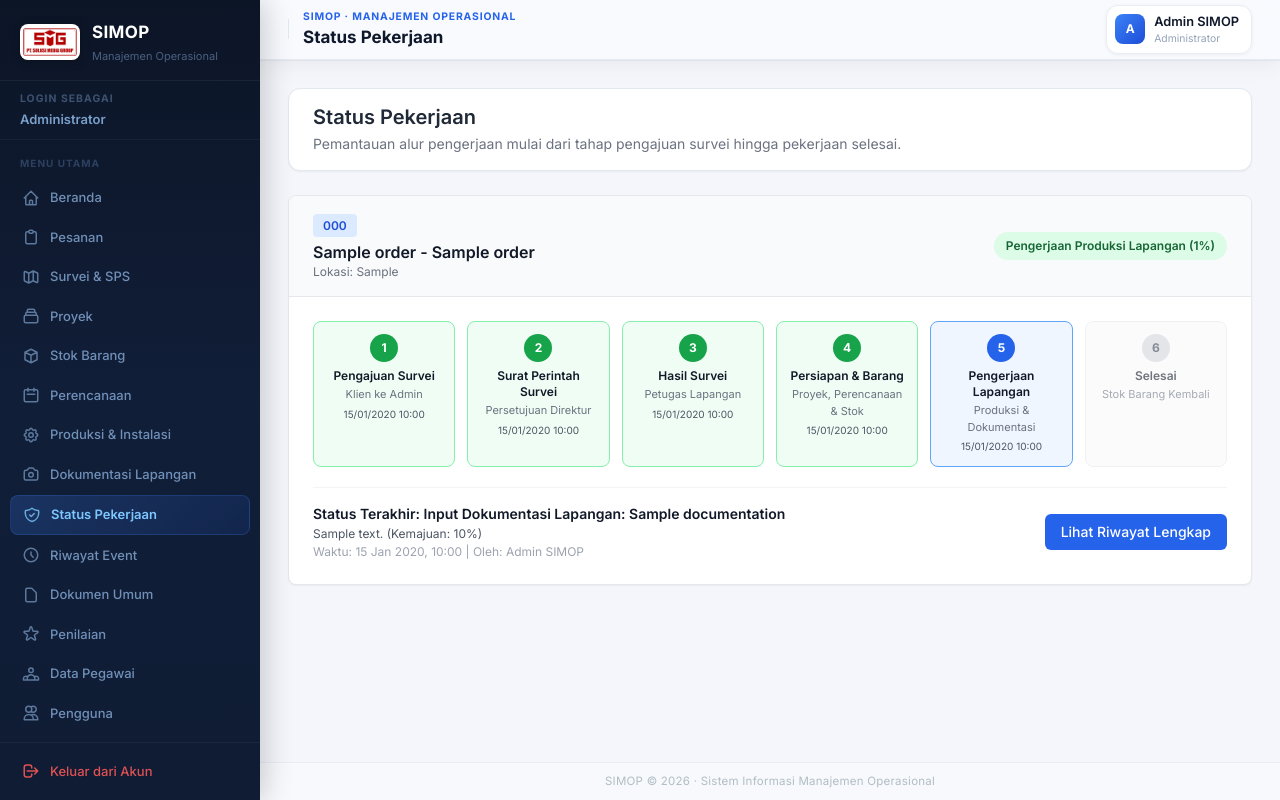
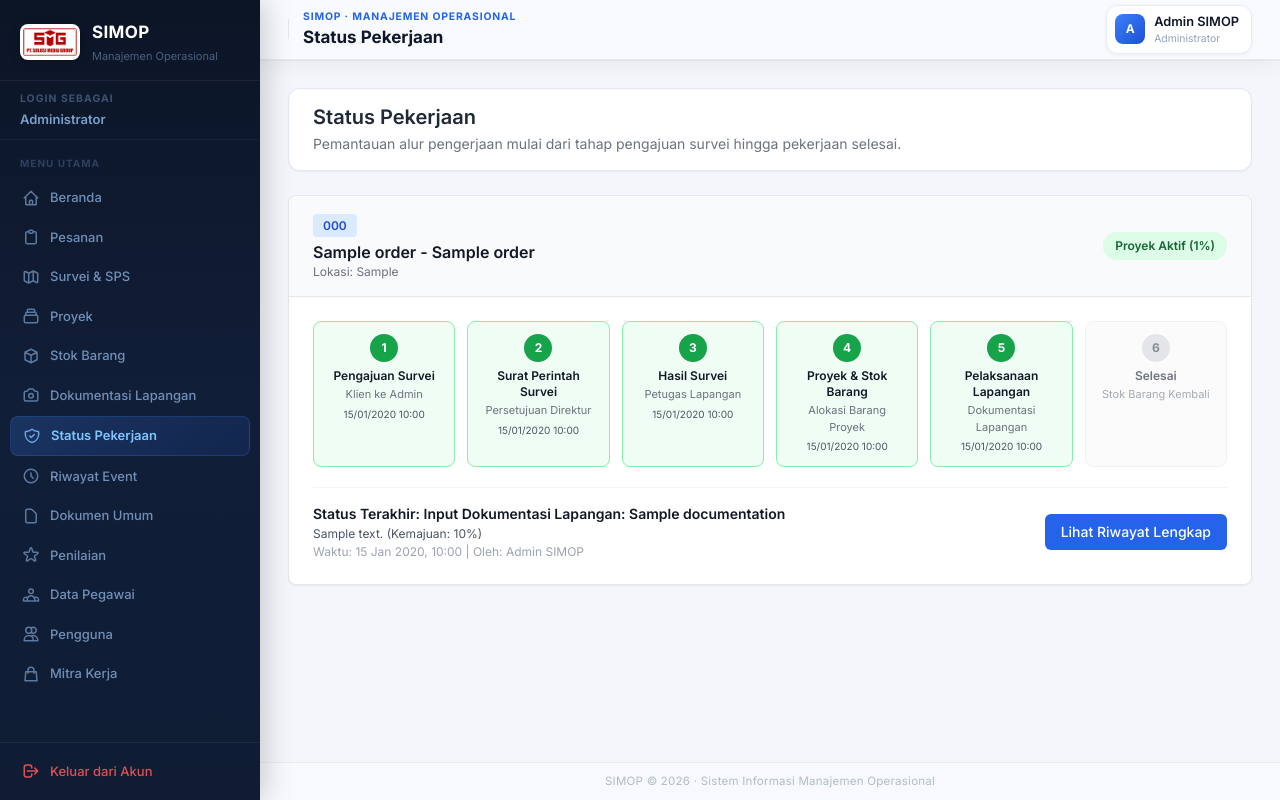
Before and after one commit to ramatullah12/SIMOP, a Laravel app: page /tracking in a window 1280 px wide. Run offline with Laravel 12, Linux system fonts and the light colour scheme; a user stored in the database is signed in; data comes from the database, SQL or seed files in the repository; tables that the repository leaves empty hold one stand-in row (values such as "Sample post"); style sheets or scripts are compiled from the project's sources.

Commit message:
penghapusan fitur yang tidak di perlukan

```diff
--- a/simop-app/app/Http/Controllers/DashboardController.php
+++ b/simop-app/app/Http/Controllers/DashboardController.php
@@ -103,7 +103,7 @@ class DashboardController extends Controller
         $stats = [
             'sps_active' => Survey::where('assigned_to', $user->id)->whereNotNull('approved_at')->whereIn('status', [Survey::STATUS_WAITING_EXECUTION, Survey::STATUS_IN_PROGRESS, Survey::STATUS_WAITING_RESULT, 'dijadwalkan'])->count(),
             'sps_completed' => Survey::where('assigned_to', $user->id)->where('status', Survey::STATUS_DONE)->count(),
-            'productions_active' => Production::where('assigned_to', $user->id)->whereIn('status', ['pending', 'in_progress'])->count(),
+            'projects_active' => Project::accessibleByOfficer($user->id)->whereIn('status', ['planning', 'in_progress', 'ongoing'])->count(),
             'field_docs_count' => FieldDocumentation::where('uploaded_by', $user->id)->count(),
         ];
 
--- a/simop-app/app/Http/Controllers/TrackingController.php
+++ b/simop-app/app/Http/Controllers/TrackingController.php
@@ -88,7 +88,7 @@ class TrackingController extends Controller
         $step4Done = $project !== null;
         $step4Current = $step3Done && ! $step4Done;
 
-        $step5Done = ($production && $production->status === 'completed') || ($project && $project->status === 'completed');
+        $step5Done = $fieldDocs->isNotEmpty() || ($project && $project->status === 'completed');
         $step5Current = $step4Done && ! $step5Done;
 
         $step6Done = $project && $project->status === 'completed';
@@ -118,17 +118,17 @@ class TrackingController extends Controller
             ],
             [
                 'number' => 4,
-                'title' => 'Persiapan & Barang',
-                'subtitle' => 'Proyek, Perencanaan & Stok',
+                'title' => 'Proyek & Stok Barang',
+                'subtitle' => 'Alokasi Barang Proyek',
                 'state' => $step4Done ? 'done' : ($step4Current ? 'active' : 'pending'),
                 'time' => $project?->created_at?->format('d/m/Y H:i'),
             ],
             [
                 'number' => 5,
-                'title' => 'Pengerjaan Lapangan',
-                'subtitle' => 'Produksi & Dokumentasi',
+                'title' => 'Pelaksanaan Lapangan',
+                'subtitle' => 'Dokumentasi Lapangan',
                 'state' => $step5Done ? 'done' : ($step5Current ? 'active' : 'pending'),
-                'time' => $production?->updated_at?->format('d/m/Y H:i'),
+                'time' => $fieldDocs->last()?->created_at?->format('d/m/Y H:i'),
             ],
             [
                 'number' => 6,
@@ -273,45 +273,13 @@ class TrackingController extends Controller
                 ];
             }
 
-            if ($planning) {
-                $logs[] = [
-                    'state' => in_array($planning->status, ['approved', 'in_progress', 'completed'], true) ? 'done' : 'active',
-                    'badge' => 'Perencanaan',
-                    'title' => "Perencanaan ({$planning->planning_number}) - {$planning->title}",
-                    'description' => $planning->work_scope ?? $planning->description,
-                    'actor' => 'Admin',
-                    'timestamp' => $planning->created_at?->format('d M Y, H:i'),
-                ];
-            }
         } else {
             $logs[] = [
                 'state' => 'pending',
                 'badge' => 'Belum Berjalan',
-                'title' => 'Pembuatan Proyek, Perencanaan & Alokasi Stok Barang',
-                'description' => 'Penjadwalan proyek dan alokasi barang dilakukan setelah survei lapangan selesai.',
+                'title' => 'Pembuatan Proyek & Alokasi Stok Barang',
+                'description' => 'Pembuatan proyek dan alokasi barang dilakukan setelah survei lapangan selesai.',
                 'actor' => 'Admin',
-                'timestamp' => '-',
-            ];
-        }
-
-        if ($production) {
-            $logs[] = [
-                'state' => $production->status === 'completed' ? 'done' : 'active',
-                'badge' => "Produksi {$production->progress}%",
-                'title' => $production->status === 'completed'
-                    ? "Pengerjaan Produksi ({$production->production_number}) Selesai"
-                    : "Pengerjaan Produksi Sedang Berjalan ({$production->progress}%)",
-                'description' => $production->description,
-                'actor' => $production->assignedUser?->name ?? 'Petugas Lapangan',
-                'timestamp' => $production->updated_at?->format('d M Y, H:i'),
-            ];
-        } else {
-            $logs[] = [
-                'state' => 'pending',
-                'badge' => 'Belum Berjalan',
-                'title' => 'Pelaksanaan Produksi & Instalasi di Lapangan',
-                'description' => 'Pengerjaan lapangan dilaksanakan sesuai perencanaan proyek.',
-                'actor' => 'Petugas Lapangan',
                 'timestamp' => '-',
             ];
         }
@@ -377,12 +345,8 @@ class TrackingController extends Controller
         $currentHeadline = 'Pengajuan Survei Diterima Admin';
         if ($project && $project->status === 'completed') {
             $currentHeadline = 'Pekerjaan Selesai & Stok Barang Telah Dikembalikan';
-        } elseif ($production) {
-            $currentHeadline = "Pengerjaan Produksi Lapangan ({$production->progress}%)";
-        } elseif ($planning) {
-            $currentHeadline = 'Perencanaan Teknis & Persiapan Barang';
         } elseif ($project) {
-            $currentHeadline = 'Proyek Aktif';
+            $currentHeadline = "Proyek Aktif ({$project->progress}%)";
         } elseif ($survey) {
             if (in_array($survey->status, [Survey::STATUS_DRAFT, 'diajukan_client'], true)) {
                 $currentHeadline = 'Admin Sedang Menyiapkan Pengajuan Survei';
--- a/simop-app/app/Models/Project.php
+++ b/simop-app/app/Models/Project.php
@@ -149,41 +149,19 @@ class Project extends Model
             return 0;
         }
 
-        $progress = 20; // Tahap 1: Proyek dibuat
+        $progress = 25; // Tahap 1: Proyek dibuat
 
-        // Tahap 2: Alokasi stok barang (+10%)
+        // Tahap 2: Alokasi stok barang (+25%)
         if ($this->projectItems()->exists()) {
-            $progress += 10;
+            $progress += 25;
         }
 
-        // Tahap 3: Perencanaan teknis (draft +10%, ready/in_progress/completed +20%)
-        $planning = $this->planning()->with('production')->first();
-        if ($planning) {
-            if (in_array($planning->status, ['ready', 'in_progress', 'completed'], true)) {
-                $progress += 20;
-            } elseif ($planning->status === 'draft') {
-                $progress += 10;
-            }
-
-            // Tahap 4: Produksi & instalasi (pending +10%, in_progress +20%, completed +30%)
-            $production = $planning->production;
-            if ($production) {
-                if ($production->status === 'completed') {
-                    $progress += 30;
-                } elseif ($production->status === 'in_progress') {
-                    $progress += 20;
-                } elseif ($production->status === 'pending') {
-                    $progress += 10;
-                }
-            }
+        // Tahap 3: Dokumentasi lapangan (+25%)
+        if ($this->fieldDocumentations()->exists()) {
+            $progress += 25;
         }
 
-        // Tahap 5: Dokumentasi lapangan (+10%)
-        if ($this->fieldDocumentations()->exists()) {
-            $progress += 10;
-        }
-
-        return min(95, $progress);
+        return min(75, $progress);
     }
 
     /**
@@ -205,8 +183,6 @@ class Project extends Model
      */
     public function getAutoProgressStepsAttribute(): array
     {
-        $planning = $this->relationLoaded('planning') ? $this->planning : $this->planning()->with('production')->first();
-        $production = $planning?->production;
         $hasItems = $this->relationLoaded('projectItems') ? $this->projectItems->isNotEmpty() : $this->projectItems()->exists();
         $hasDocs = $this->relationLoaded('fieldDocumentations') ? $this->fieldDocumentations->isNotEmpty() : $this->fieldDocumentations()->exists();
         $isCompleted = $this->status === 'completed';
@@ -214,29 +190,17 @@ class Project extends Model
         return [
             [
                 'label' => 'Proyek Dibuat',
-                'weight' => '20%',
+                'weight' => '25%',
                 'done' => $this->status !== 'cancelled',
             ],
             [
                 'label' => 'Alokasi Stok Barang',
-                'weight' => '+10%',
+                'weight' => '+25%',
                 'done' => $isCompleted || $hasItems,
             ],
             [
-                'label' => 'Perencanaan Teknis',
-                'weight' => '+20%',
-                'done' => $isCompleted || ($planning && in_array($planning->status, ['ready', 'in_progress', 'completed'], true)),
-                'partial' => ! $isCompleted && $planning && $planning->status === 'draft',
-            ],
-            [
-                'label' => 'Produksi & Instalasi',
-                'weight' => '+30%',
-                'done' => $isCompleted || ($production && $production->status === 'completed'),
-                'partial' => ! $isCompleted && $production && in_array($production->status, ['pending', 'in_progress'], true),
-            ],
-            [
                 'label' => 'Dokumentasi Lapangan',
-                'weight' => '+10%',
+                'weight' => '+25%',
                 'done' => $isCompleted || $hasDocs,
             ],
             [
--- a/simop-app/resources/views/event-history/index.blade.php
+++ b/simop-app/resources/views/event-history/index.blade.php
@@ -143,10 +143,6 @@
                                     <span class="text-[10px] font-bold uppercase tracking-wider text-slate-400">Proyek & Pelaksanaan</span>
                                     @if ($project)
                                         <p class="font-bold text-slate-800 mt-1">{{ $project->project_number ?? $project->title }}</p>
-                                        <p class="text-slate-500">PJ: <span class="font-semibold text-slate-700">{{ $project->assignedUser?->name ?? '-' }}</span></p>
-                                        @if ($production)
-                                            <p class="text-slate-500">Instalasi: <span class="font-semibold text-slate-700">{{ $production->assignedUser?->name ?? '-' }}</span></p>
-                                        @endif
                                         <div class="mt-2">
                                             <div class="flex justify-between text-[10px] font-bold text-slate-500 mb-0.5">
                                                 <span>{{ $projectLabels[$project->status] ?? ucfirst($project->status) }}</span>
--- a/simop-app/resources/views/layouts/app.blade.php
+++ b/simop-app/resources/views/layouts/app.blade.php
@@ -443,8 +443,6 @@
             'surveys.index'                 => '<svg class="nav-icon" fill="none" stroke="currentColor" viewBox="0 0 24 24"><path stroke-linecap="round" stroke-linejoin="round" stroke-width="2" d="M9 20l-5.447-2.724A1 1 0 013 16.382V5.618a1 1 0 011.447-.894L9 7m0 13l6-3m-6 3V7m6 10l4.553 2.276A1 1 0 0021 18.382V7.618a1 1 0 00-.553-.894L15 4m0 13V4m0 0L9 7"/></svg>',
             'projects.index'                => '<svg class="nav-icon" fill="none" stroke="currentColor" viewBox="0 0 24 24"><path stroke-linecap="round" stroke-linejoin="round" stroke-width="2" d="M19 11H5m14 0a2 2 0 012 2v6a2 2 0 01-2 2H5a2 2 0 01-2-2v-6a2 2 0 012-2m14 0V9a2 2 0 00-2-2M5 11V9a2 2 0 012-2m0 0V5a2 2 0 012-2h6a2 2 0 012 2v2M7 7h10"/></svg>',
             'inventories.index'             => '<svg class="nav-icon" fill="none" stroke="currentColor" viewBox="0 0 24 24"><path stroke-linecap="round" stroke-linejoin="round" stroke-width="2" d="M20 7l-8-4-8 4m16 0l-8 4m8-4v10l-8 4m0-10L4 7m8 4v10M4 7v10l8 4"/></svg>',
-            'plannings.index'               => '<svg class="nav-icon" fill="none" stroke="currentColor" viewBox="0 0 24 24"><path stroke-linecap="round" stroke-linejoin="round" stroke-width="2" d="M8 7V3m8 4V3m-9 8h10M5 21h14a2 2 0 002-2V7a2 2 0 00-2-2H5a2 2 0 00-2 2v12a2 2 0 002 2z"/></svg>',
-            'productions.index'             => '<svg class="nav-icon" fill="none" stroke="currentColor" viewBox="0 0 24 24"><path stroke-linecap="round" stroke-linejoin="round" stroke-width="2" d="M10.325 4.317c.426-1.756 2.924-1.756 3.35 0a1.724 1.724 0 002.573 1.066c1.543-.94 3.31.826 2.37 2.37a1.724 1.724 0 001.065 2.572c1.756.426 1.756 2.924 0 3.35a1.724 1.724 0 00-1.066 2.573c.94 1.543-.826 3.31-2.37 2.37a1.724 1.724 0 00-2.572 1.065c-.426 1.756-2.924 1.756-3.35 0a1.724 1.724 0 00-2.573-1.066c-1.543.94-3.31-.826-2.37-2.37a1.724 1.724 0 00-1.065-2.572c-1.756-.426-1.756-2.924 0-3.35a1.724 1.724 0 001.066-2.573c-.94-1.543.826-3.31 2.37-2.37.996.608 2.296.07 2.572-1.065z"/><path stroke-linecap="round" stroke-linejoin="round" stroke-width="2" d="M15 12a3 3 0 11-6 0 3 3 0 016 0z"/></svg>',
             'field-documentations.index'    => '<svg class="nav-icon" fill="none" stroke="currentColor" viewBox="0 0 24 24"><path stroke-linecap="round" stroke-linejoin="round" stroke-width="2" d="M3 9a2 2 0 012-2h.93a2 2 0 001.664-.89l.812-1.22A2 2 0 0110.07 4h3.86a2 2 0 011.664.89l.812 1.22A2 2 0 0018.07 7H19a2 2 0 012 2v9a2 2 0 01-2 2H5a2 2 0 01-2-2V9z"/><path stroke-linecap="round" stroke-linejoin="round" stroke-width="2" d="M15 13a3 3 0 11-6 0 3 3 0 016 0z"/></svg>',
             'tracking.index'                => '<svg class="nav-icon" fill="none" stroke="currentColor" viewBox="0 0 24 24"><path stroke-linecap="round" stroke-linejoin="round" stroke-width="2" d="M9 12l2 2 4-4m5.618-4.016A11.955 11.955 0 0112 2.944a11.955 11.955 0 01-8.618 3.04A12.02 12.02 0 003 9c0 5.591 3.824 10.29 9 11.622 5.176-1.332 9-6.03 9-11.622 0-1.042-.133-2.052-.382-3.016z"/></svg>',
             'event-history.index'           => '<svg class="nav-icon" fill="none" stroke="currentColor" viewBox="0 0 24 24"><path stroke-linecap="round" stroke-linejoin="round" stroke-width="2" d="M12 8v4l3 3m6-3a9 9 0 11-18 0 9 9 0 0118 0z"/></svg>',
@@ -462,8 +460,6 @@
                 ['Survei & SPS', 'surveys.index'],
                 ['Proyek', 'projects.index'],
                 ['Stok Barang', 'inventories.index'],
-                ['Perencanaan', 'plannings.index'],
-                ['Produksi & Instalasi', 'productions.index'],
                 ['Dokumentasi Lapangan', 'field-documentations.index'],
                 ['Status Pekerjaan', 'tracking.index'],
                 ['Riwayat Event', 'event-history.index'],
@@ -487,7 +483,6 @@
             'petugas-lapangan' => [
                 ['Beranda', 'dashboard'],
                 ['Surat Perintah Survei', 'surveys.index'],
-                ['Produksi & Instalasi', 'productions.index'],
                 ['Dokumentasi Lapangan', 'field-documentations.index'],
                 ['Proyek', 'projects.index'],
                 ['Status Pekerjaan', 'tracking.index'],
@@ -521,8 +516,6 @@
             'surveys.index'                 => ['surveys.*'],
             'projects.index'                => ['projects.*'],
             'inventories.index'             => ['inventories.*'],
-            'plannings.index'               => ['plannings.*'],
-            'productions.index'             => ['productions.*'],
             'field-documentations.index'    => ['field-documentations.*'],
             'tracking.index'                => ['tracking.*'],
             'event-history.index'           => ['event-history.*'],
--- a/simop-app/routes/web.php
+++ b/simop-app/routes/web.php
@@ -6,8 +6,6 @@ use App\Http\Controllers\EmployeeController;
 use App\Http\Controllers\FieldDocumentationController;
 use App\Http\Controllers\InventoryController;
 use App\Http\Controllers\OrderController;
-use App\Http\Controllers\PlanningController;
-use App\Http\Controllers\ProductionController;
 use App\Http\Controllers\ProfileController;
 use App\Http\Controllers\ProjectController;
 use App\Http\Controllers\RatingController;
@@ -66,14 +64,6 @@ Route::middleware(['auth', 'verified'])->group(function () {
         ->name('projects.complete');
     Route::resource('projects', ProjectController::class);
 
-    Route::patch('/plannings/{planning}/status', [PlanningController::class, 'updateStatus'])
-        ->name('plannings.update-status');
-    Route::resource('plannings', PlanningController::class);
-
-    Route::patch('/productions/{production}/progress', [ProductionController::class, 'updateProgress'])
-        ->name('productions.update-progress');
-    Route::resource('productions', ProductionController::class);
-
     Route::get('/inventories', [InventoryController::class, 'index'])->name('inventories.index');
     Route::post('/inventories/items', [InventoryController::class, 'storeItem'])->name('inventories.items.store');
     Route::put('/inventories/items/{item}', [InventoryController::class, 'updateItem'])->name('inventories.items.update');
```
Also changed, not shown: simop-app/resources/views/dashboard/petugas-lapangan.blade.php (+6 -6 lines), simop-app/resources/views/projects/show.blade.php (+1 -13 lines).
